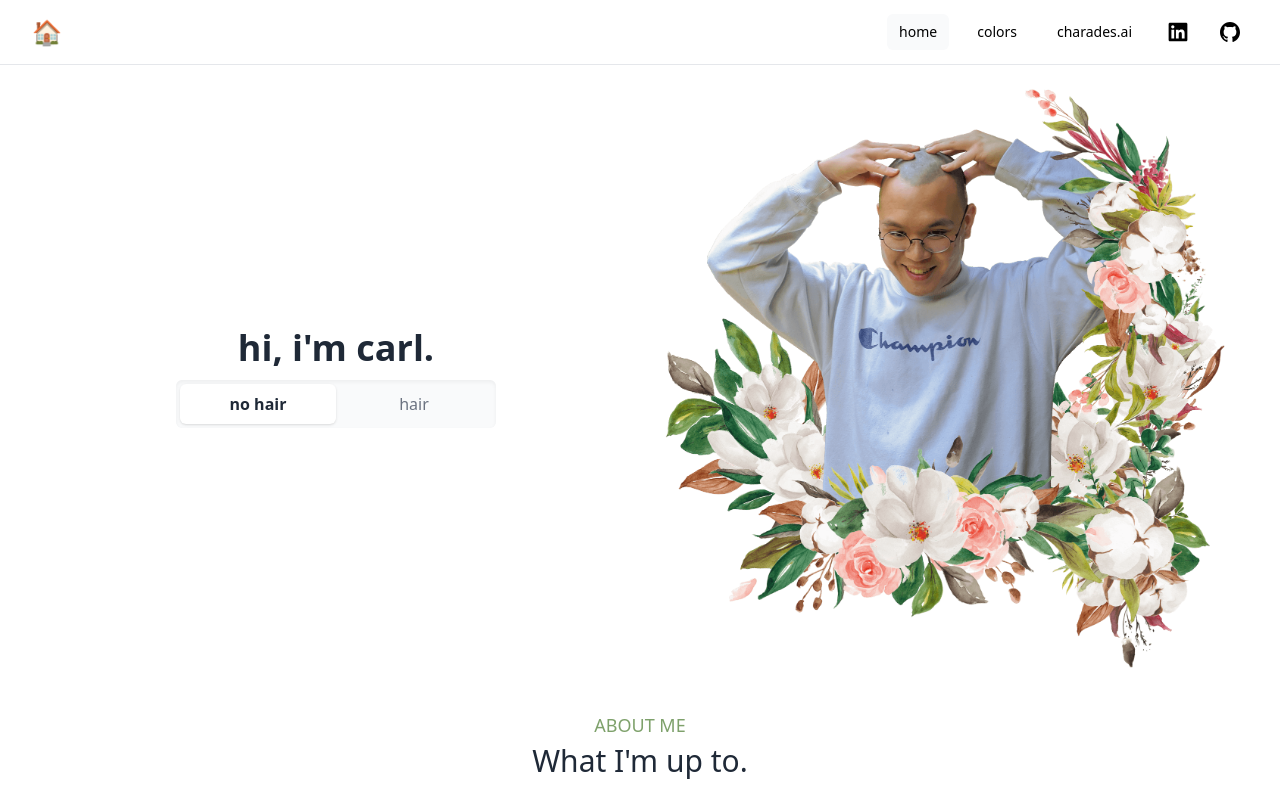
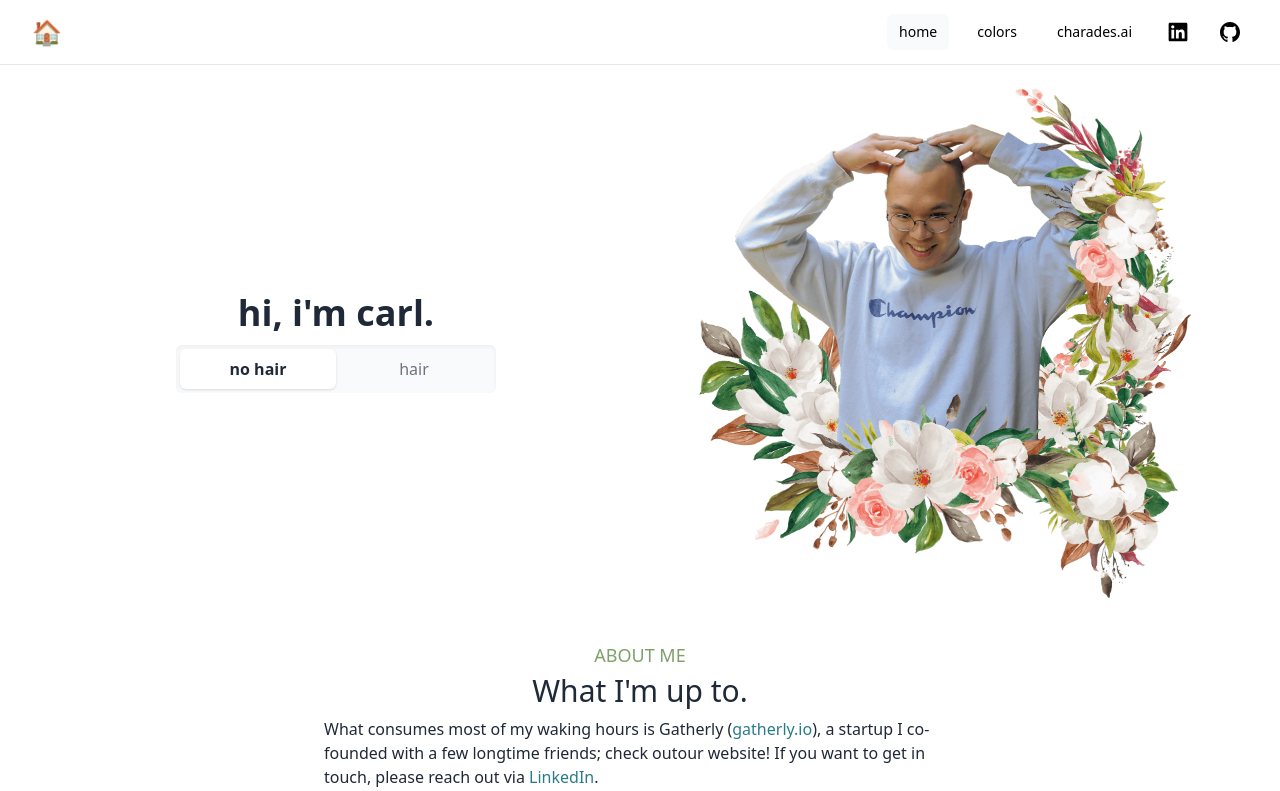
Before and after one commit to achristmascarl/carl.so, a Next.js app: page / in a window 1280 px wide. Shown: the top 791 px of the page. Built offline with nearby package versions, Linux system fonts and the light colour scheme.

Commit message:
chore: update next

```diff
--- a/package.json
+++ b/package.json
@@ -13,12 +13,12 @@
     "copy-to-clipboard": "^3.3.1",
     "daisyui": "^2.15.1",
     "framer-motion": "^4.1.3",
-    "next": "^12.1.0",
+    "next": "^13.4.17",
     "postcss-flexbugs-fixes": "^5.0.2",
     "postcss-import": "^14.0.0",
     "postcss-preset-env": "^6.7.0",
-    "react": "^17.0.2",
-    "react-dom": "^17.0.2",
+    "react": "^18.2.0",
+    "react-dom": "^18.2.0",
     "ssri": "^8.0.1"
   },
   "devDependencies": {
--- a/src/components/RouterLink.js
+++ b/src/components/RouterLink.js
@@ -3,7 +3,7 @@ import { c } from "../utils";
 
 export default function RouterLink({ href, active, text }) {
   return (
-    <Link href={href}>
+    <Link legacyBehavior href={href}>
       <a
         className={c(
           active ? "bg-gray-50 font-bold" : "hover:bg-gray-50",
--- a/src/pages/_document.js
+++ b/src/pages/_document.js
@@ -1,4 +1,5 @@
 import Document, { Html, Head, Main, NextScript } from "next/document";
+import Script from "next/script";
 
 class MyDocument extends Document {
   render() {
@@ -6,21 +7,18 @@ class MyDocument extends Document {
       <Html>
         <Head>
           {/* <!-- Google tag (gtag.js) --> */}
-          <script
-            async
-            src="https://www.googletagmanager.com/gtag/js?id=G-7C5JKWZTHL"
+          <Script
+            src={"https://www.googletagmanager.com/gtag/js?id=G-7C5JKWZTHL"}
           />
-          <script
-            dangerouslySetInnerHTML={{
-              __html: `
-                window.dataLayer = window.dataLayer || [];
-                function gtag(){dataLayer.push(arguments);}
-                gtag('js', new Date());
+          <Script id="google-analytics">
+            {`
+          window.dataLayer = window.dataLayer || [];
+          function gtag(){dataLayer.push(arguments);}
+          gtag('js', new Date());
 
-                gtag('config', 'G-7C5JKWZTHL');
-              `,
-            }}
-          />
+          gtag('config', 'G-7C5JKWZTHL');
+        `}
+          </Script>
           <link rel="preconnect" href="https://fonts.gstatic.com" />
           <link
             href={
--- a/src/pages/index.js
+++ b/src/pages/index.js
@@ -1,4 +1,5 @@
 import Head from "next/head";
+import Image from "next/image";
 import Layout from "../components/Layout";
 import { c } from "../utils";
 import { Tab } from "@headlessui/react";
@@ -124,8 +125,12 @@ export default function Home() {
                 },
               }}
             >
-              <img
-                className={c(pictureIndex === 1 ? "rounded-full" : "")}
+              <div className="w-full grow">
+                <Image
+                  className={c(
+                    "object-contain",
+                    pictureIndex === 1 ? "rounded-full" : "",
+                  )}
                   src={
                     pictureIndex === 0
                       ? "/carl-framed-floral-compressed.png"
@@ -133,7 +138,11 @@ export default function Home() {
                       ? "/carl-outlined-bg-min.jpg"
                       : "/carl-framed-floral-compressed.png"
                   }
+                  alt="carl"
+                  width={500}
+                  height={500}
                 />
+              </div>
             </motion.div>
           </div>
         </div>
```
Also changed, not shown: 1 other file (tests, documents, lock files or other folders). Lines whose indentation alone changed are shown as unchanged.
